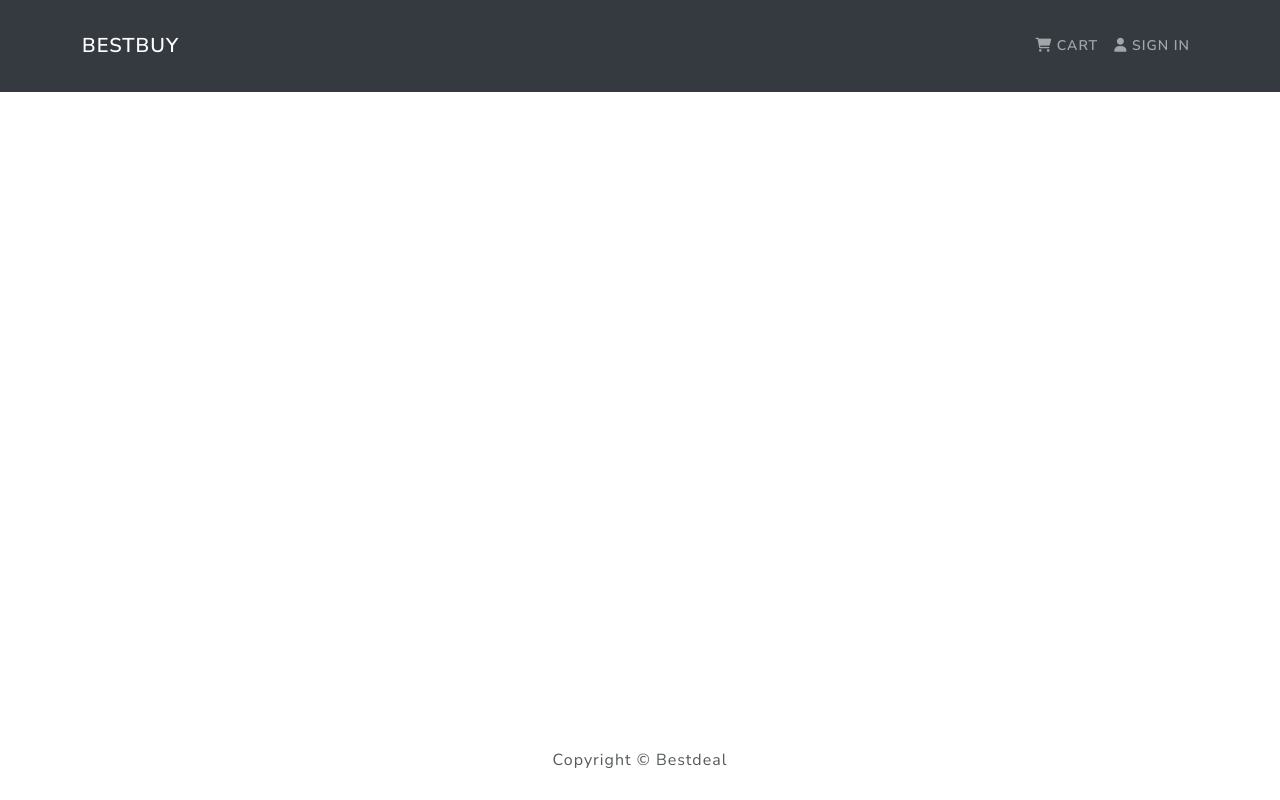
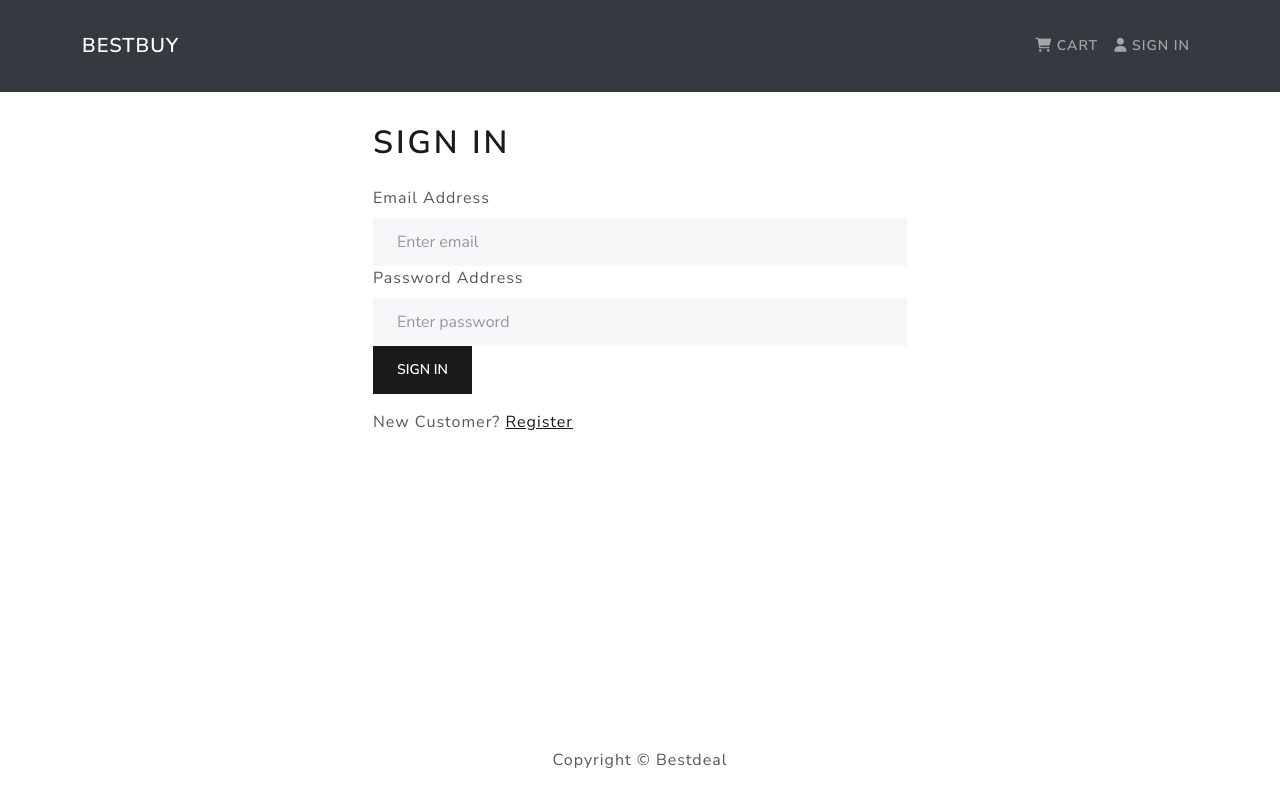
Before and after one commit to youn0808/Ecommerce_web, a React (Create React App) app in the folder front-end/: page /login in a window 1280 px wide. Built offline with nearby package versions, Linux system fonts and the light colour scheme.

Commit message:
show user in navbar & logout

```diff
--- a/front-end/src/App.js
+++ b/front-end/src/App.js
@@ -6,6 +6,7 @@
 import HomeScreen from "./screens/HomeScreen";
 import ProductScreen from "./screens/ProductScreen";
 import CartScreen from "./screens/CartScreen";
+import LoginScreen from "./screens/LoginScreen";
 const App = () => {
   return (
     <Router>
@@ -13,12 +14,13 @@
       <main className="py-3">
         <Container>
           <Routes>
-            <Route path="/" element={<HomeScreen />} exact />
+            <Route path="/login" element={<LoginScreen />} />
             <Route path="/product/:id" element={<ProductScreen />} />
-            {/* <Route path="cart" element={<CartScreen />} /> */}
+
             <Route path="/cart" element={<CartScreen />}>
               <Route path=":id" element={<CartScreen />} />
             </Route>
+            <Route path="/" element={<HomeScreen />} exact />
           </Routes>
         </Container>
       </main>
--- a/front-end/src/actions/userActions.js
+++ b/front-end/src/actions/userActions.js
@@ -1,34 +1,35 @@
-import axios from 'axios'
+import axios from "axios";
 import {
   USER_LOGIN_FAIL,
   USER_LOGIN_REQUEST,
   USER_LOGIN_SUCCESS,
-} from '../constants/userConstants'
+  USER_LOGOUT,
+} from "../constants/userConstants";
 
 export const login = (email, password) => async (dispatch) => {
   try {
     dispatch({
       type: USER_LOGIN_REQUEST,
-    })
+    });
 
     const config = {
       headers: {
-        'Content-Type': 'application/json',
+        "Content-Type": "application/json",
       },
-    }
+    };
 
     const { data } = await axios.post(
-      '/api/users/login',
+      "/api/users/login",
       { email, password },
       config
-    )
+    );
 
     dispatch({
       type: USER_LOGIN_SUCCESS,
       payload: data,
-    })
+    });
 
-    localStorage.setItem('userInfo', JSON.stringify(data))
+    localStorage.setItem("userInfo", JSON.stringify(data));
   } catch (error) {
     dispatch({
       type: USER_LOGIN_FAIL,
@@ -36,6 +37,11 @@
         error.response && error.response.data.message
           ? error.response.data.message
           : error.message,
-    })
+    });
   }
-}
+};
+
+export const logout = () => (dispatch) => {
+  localStorage.removeItem("userInfo");
+  dispatch({ type: USER_LOGOUT });
+};
--- /dev/null
+++ b/front-end/src/components/FormContainer.js
@@ -0,0 +1,16 @@
+import React from "react";
+import { Container, Row, Col } from "react-bootstrap";
+
+const FormContainer = ({ children }) => {
+  return (
+    <Container>
+      <Row className="justify-content-md-center">
+        <Col xs={12} md={6}>
+          {children}
+        </Col>
+      </Row>
+    </Container>
+  );
+};
+
+export default FormContainer;
--- a/front-end/src/components/Header.js
+++ b/front-end/src/components/Header.js
@@ -1,8 +1,19 @@
 import React from "react";
-import { Navbar, Nav, Container } from "react-bootstrap";
+import { useDispatch, useSelector } from "react-redux";
 import { Link } from "react-router-dom";
+import { Navbar, Nav, Container, NavDropdown } from "react-bootstrap";
+import { logout } from "../actions/userActions";
 
 const Header = () => {
+  const dispatch = useDispatch();
+
+  const userLogin = useSelector((state) => state.userLogin);
+  const { userInfo } = userLogin;
+
+  const logoutHandler = () => {
+    dispatch(logout());
+  };
+
   return (
     <header>
       <Navbar bg="dark" variant="dark" expand="lg" collapseOnSelect>
@@ -17,9 +28,25 @@
               <Nav.Link as={Link} to="/cart">
                 <i className="fas fa-shopping-cart"></i> Cart
               </Nav.Link>
+
+              {userInfo ? (
+                <NavDropdown title={userInfo.name} id="username">
+                  <NavDropdown.Item href="/profile">Profile</NavDropdown.Item>
+                  <NavDropdown.Item onClick={logoutHandler}>
+                    Logout{" "}
+                  </NavDropdown.Item>
+                </NavDropdown>
+              ) : (
+                <Nav.Link as={Link} to="/login">
+                  <i className="fas fa-user"></i> Sign In
+                </Nav.Link>
+              )}
+
+              {/*
               <Nav.Link as={Link} to="/login">
                 <i className="fas fa-user"></i> Sign In
               </Nav.Link>
+              */}
             </Nav>
           </Navbar.Collapse>
         </Container>
--- /dev/null
+++ b/front-end/src/screens/LoginScreen.js
@@ -0,0 +1,78 @@
+import React, { useState, useEffect } from "react";
+import { Link } from "react-router-dom";
+import { Form, Button, Row, Col } from "react-bootstrap";
+import { useDispatch, useSelector } from "react-redux";
+import Message from "../components/Message";
+import Loader from "../components/Loader";
+import FormContainer from "../components/FormContainer";
+import { login } from "../actions/userActions";
+import { useLocation, useNavigate } from "react-router";
+
+const LoginScreen = () => {
+  const location = useLocation();
+  const navigate = useNavigate();
+  const [email, setEmail] = useState("");
+  const [password, setPassword] = useState("");
+
+  const dispatch = useDispatch();
+
+  const userLogin = useSelector((state) => state.userLogin);
+  const { loading, error, userInfo } = userLogin;
+
+  const redirect = location.search ? location.search.split("=")[1] : "/";
+
+  useEffect(() => {
+    if (userInfo) {
+      navigate(redirect);
+    }
+  }, [userInfo, redirect]);
+
+  const submitHandler = (e) => {
+    e.preventDefault();
+    dispatch(login(email, password));
+  };
+
+  return (
+    <FormContainer>
+      <h1>Sign In</h1>
+      {error && <Message variant="danger">{error}</Message>}
+      {loading && <Loader />}
+      <Form onSubmit={submitHandler}>
+        <Form.Group controlId="email">
+          <Form.Label>Email Address</Form.Label>
+          <Form.Control
+            type="email"
+            placeholder="Enter email"
+            value={email}
+            onChange={(e) => setEmail(e.target.value)}
+          ></Form.Control>
+        </Form.Group>
+
+        <Form.Group controlId="password">
+          <Form.Label>Password Address</Form.Label>
+          <Form.Control
+            type="password"
+            placeholder="Enter password"
+            value={password}
+            onChange={(e) => setPassword(e.target.value)}
+          ></Form.Control>
+        </Form.Group>
+
+        <Button type="submit" variant="primary">
+          Sign In
+        </Button>
+      </Form>
+
+      <Row className="py-3">
+        <Col>
+          New Customer?{" "}
+          <Link to={redirect ? `/register?redirect=${redirect}` : "/register"}>
+            Register
+          </Link>
+        </Col>
+      </Row>
+    </FormContainer>
+  );
+};
+
+export default LoginScreen;
```
Also changed, not shown: 1 other file (tests, documents, lock files or other folders).
